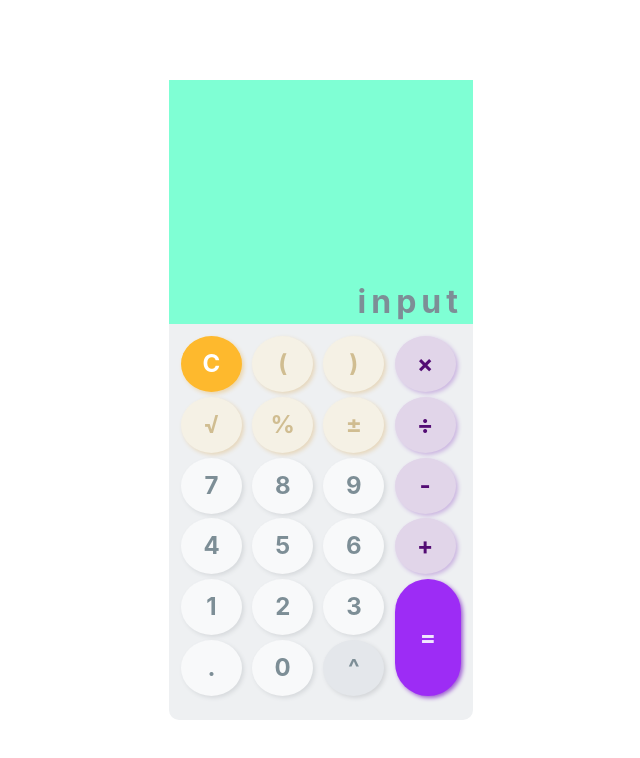
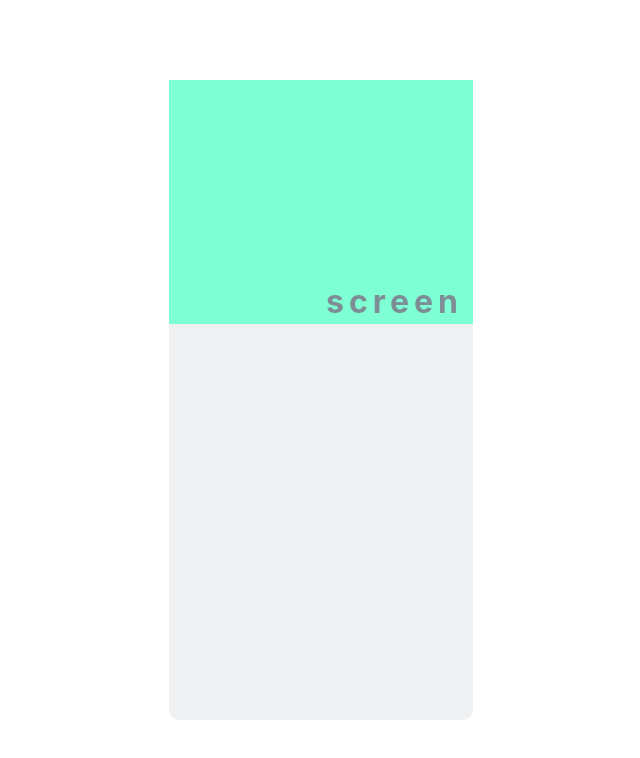
Before and after one commit to sarakaveh2018/my-calculator, a React (Vite) app: page / in a window 1280 px wide. Shown: the top 758 px of the page, without its empty margins (319-959 px from the left). Built offline with nearby package versions, Linux system fonts and the light colour scheme.

Commit message:
created result component

```diff
--- a/src/calculator/calculator.tsx
+++ b/src/calculator/calculator.tsx
@@ -1,4 +1,5 @@
 import css from './calculator.module.scss';
+import { Result } from './result/result';
 
 const btnValues = [
     ["C", "(", ")", "X"],
@@ -12,12 +13,13 @@ const btnValues = [
 export const Calculator = () => {
     return (
         <div className={css.container}>
+            <Result />
 
-            <div className={css.screen}>
+            {/* <div className={css.screen}>
                 input
-            </div>
+            </div> */}
             <div className={css.buttonBox}>
-                <div className={`${css.button} ${css.clear} ${css.orange}`}>C</div>
+                {/* <div className={`${css.button} ${css.clear} ${css.orange}`}>C</div>
                 <div className={`${css.button} ${css.openParenthesis} ${css.lightOrange}`}>(</div>
                 <div className={`${css.button} ${css.closeParenthesis} ${css.lightOrange}`}>)</div>
                 <div className={`${css.button} ${css.multiple} ${css.lightPurple}`}>&#215;</div>
@@ -39,7 +41,7 @@ export const Calculator = () => {
                 <div className={`${css.button} ${css.equal} ${css.purple}`}>=</div>
                 <div className={`${css.button} ${css.dot} ${css.white}`}>.</div>
                 <div className={`${css.button} ${css.zero} ${css.white}`}>0</div>
-                <div className={`${css.button} ${css.back} ${css.lightGray}`}>^</div>
+                <div className={`${css.button} ${css.back} ${css.lightGray}`}>^</div> */}
             </div>
         </div>
     );
--- /dev/null
+++ b/src/calculator/result/result.module.scss
@@ -0,0 +1,12 @@
+.screen {
+    height: 35%;
+    background-color: aquamarine;
+    font-size: 2rem;
+    display: flex;
+    overflow: auto;
+    letter-spacing: 5px;
+    align-items: end;
+    justify-content: end;
+    font-weight: bold;
+    padding: 10px;
+}
--- /dev/null
+++ b/src/calculator/result/result.tsx
@@ -0,0 +1,7 @@
+import css from './result.module.scss';
+
+export const Result = (): JSX.Element => {
+    return (
+        <div className={css.screen}>screen</div>
+    )
+}
--- /dev/null
+++ b/src/calculator/result/result.types.ts
@@ -0,0 +1,3 @@
+export interface ResultProps {
+    value: string;
+}
```
